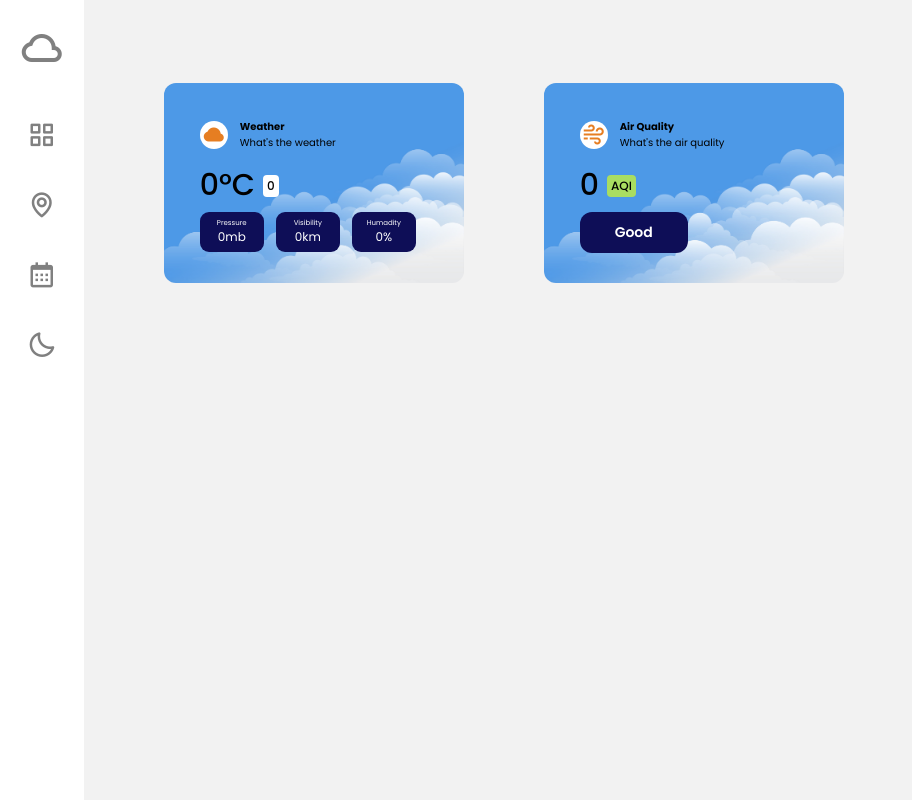
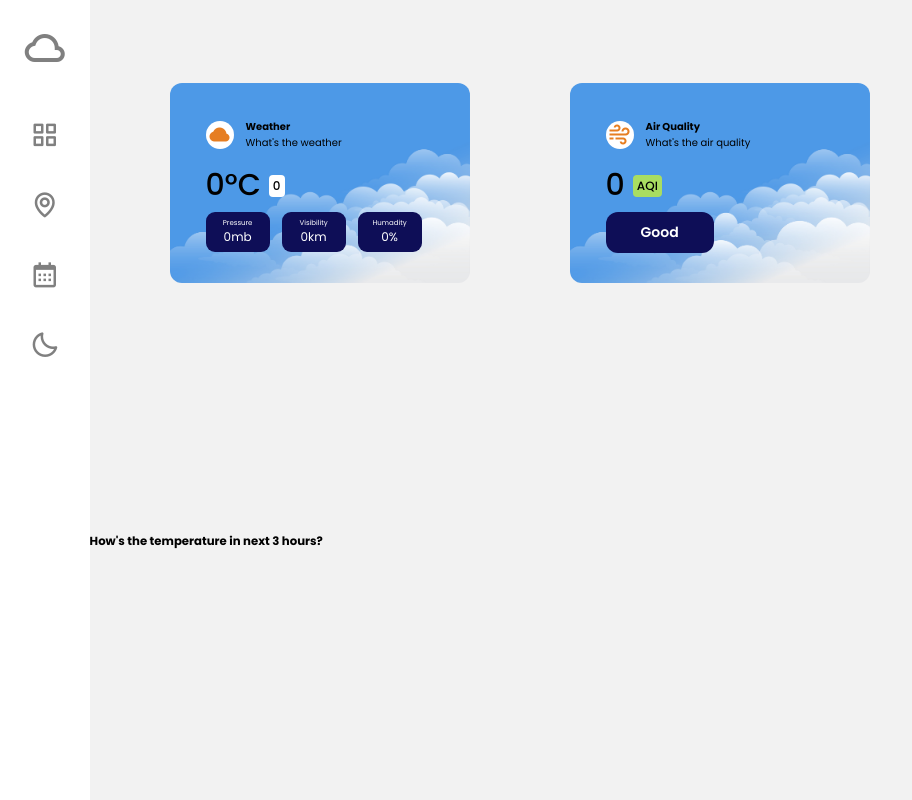
Before and after one commit to AmanRawatOfficial/Weather24, a React (Create React App) app: page / in a window 1280 px wide. Shown: the whole page, without its empty margins (0-912 px from the left). Built offline with nearby package versions, Linux system fonts and the light colour scheme; no server answers.

Commit message:
added new redux state slice for hourly weather data

```diff
--- a/public/index.css
+++ b/public/index.css
@@ -51,6 +51,7 @@ body {
     height: 100vh;
     width: 100%;
     overflow: hidden;
+    background-color: rgba(0, 0, 0, 0.05);
 }
 
 .root {
--- a/src/components/dashboard/WeatherHours.js
+++ b/src/components/dashboard/WeatherHours.js
@@ -0,0 +1,18 @@
+import { useSelector } from "react-redux"
+
+function WeatherHours() {
+    const weatherHourData = useSelector(state => state.weatherHour.weatherHourData)
+
+    console.log(weatherHourData)
+
+    return (
+        <div>
+            <div>
+                <h3>How's the temperature in next 3 hours?</h3>
+            </div>
+
+        </div>
+    );
+}
+
+export default WeatherHours;
--- a/src/components/dashboard/dashboard.js
+++ b/src/components/dashboard/dashboard.js
@@ -1,9 +1,11 @@
 import { useSelector, useDispatch } from "react-redux";
 import { useEffect } from "react";
 import { setWeatherData } from "../../redux/weatherSlice";
+import { setWeatherHourData } from "../../redux/weatherHourSlice";
 import Aqi from "./Aqi";
 import Styles from "./Dashboard.module.css";
 import Weather from "./Weather";
+import WeatherHours from "./WeatherHours";
 
 function Dashboard() {
     // Darkmode toggling
@@ -18,6 +20,8 @@ function Dashboard() {
         // Getting Latitude and longitute value using geolocation api (inbuilt-browser)
         navigator.geolocation.getCurrentPosition(function (location) {
             // console.log(location.coords.latitude, location.coords.longitude);
+
+            // Data fetching for current weather stats
             fetch(
                 `https://api.weatherbit.io/v2.0/current?lat=${location.coords.latitude}&lon=${location.coords.longitude}&key=db73e48c3eea4c5c8ae4b44ef77dfe46`
             )
@@ -26,8 +30,19 @@ function Dashboard() {
                     dispatch(setWeatherData(data));
                 })
                 .catch((err) => console.error(err));
+
+            // Data fetching for next 3 hours weather forecast
+            fetch(
+                `https://api.openweathermap.org/data/2.5/forecast?lat=${location.coords.latitude}&lon=${location.coords.longitude}&appid=9fa2c0491f3eeae40b6bb15320142ebf`
+            )
+                .then((hourRes) => hourRes.json())
+                .then((hourData) => {
+                    dispatch(setWeatherHourData(hourData));
+                    console.log(hourData);
+                })
+                .catch((hourErr) => console.error(hourErr));
         });
-    },[dispatch]);
+    }, [dispatch]);
 
     return (
         <main className={`${Styles.dashboard} ${darkmodeCheck}`}>
@@ -35,7 +50,8 @@ function Dashboard() {
                 temp={weatherInfo[0].temp}
                 desc={weatherInfo[0].weather.description}
             />
-            <Aqi aqi={weatherInfo[0].aqi}/>
+            <Aqi aqi={weatherInfo[0].aqi} />
+            <WeatherHours />
         </main>
     );
 }
--- a/src/components/dashboard/dashboard.module.css
+++ b/src/components/dashboard/dashboard.module.css
@@ -1,7 +1,7 @@
 .dashboard {
-    width: 100%;
-    background-color: rgba(0, 0, 0, 0.05);
-    display: flex;
+    width: 80rem;
+    display: grid;
+    grid-template-columns: 1fr 1fr;
 }
 
 .dashboard_dark {
--- a/src/components/ui/dashboardComponent.module.css
+++ b/src/components/ui/dashboardComponent.module.css
@@ -7,6 +7,7 @@
     padding: 3.6rem;
     background-image: url(../../assets/images/cloudy-sky.jpg);
     background-size: 100%;
+    align-self: start;
 }
 
 .weather_heading {
--- a/src/redux/store.js
+++ b/src/redux/store.js
@@ -1,10 +1,12 @@
 import { configureStore } from "@reduxjs/toolkit";
 import darkmodeReducer from "./darkmodeSlice";
 import weatherReducer from "./weatherSlice"
+import weatherHourReducer from "./weatherHourSlice"
 
 export default configureStore({
     reducer: {
         darkmode: darkmodeReducer,
         weather: weatherReducer,
+        weatherHour: weatherHourReducer
     }
 })
--- /dev/null
+++ b/src/redux/weatherHourSlice.js
@@ -0,0 +1,16 @@
+import { createSlice } from "@reduxjs/toolkit";
+
+export const weatherHourSlice = createSlice({
+    name: "weatherHour",
+    initialState: {
+        weatherHourData: "nothing right now"
+    },
+    reducers: {
+        setWeatherHourData: (state, action) => {
+            state.weatherHourData = action.payload;
+        },
+    },
+});
+
+export const { setWeatherHourData } = weatherHourSlice.actions;
+export default weatherHourSlice.reducer;
```
